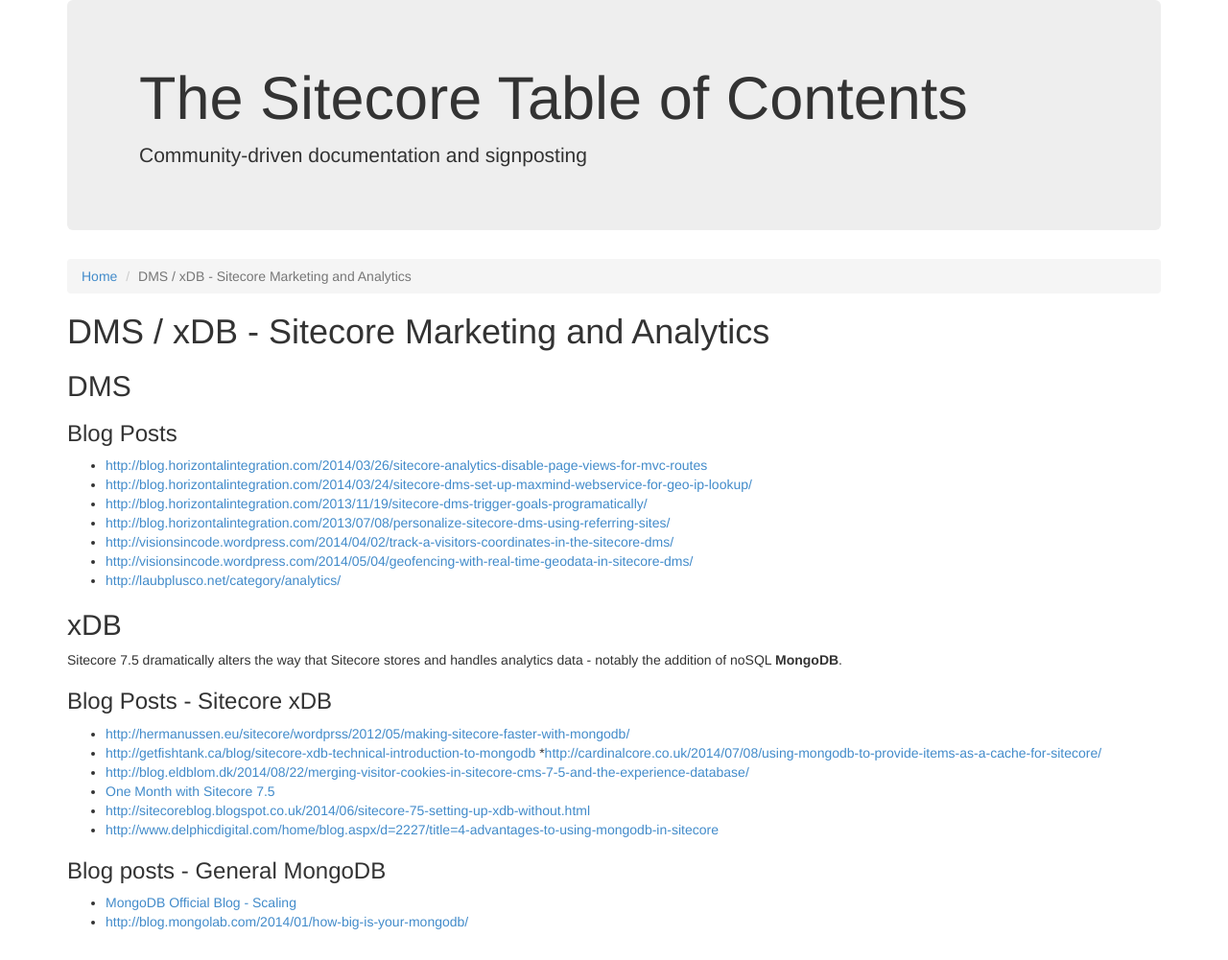
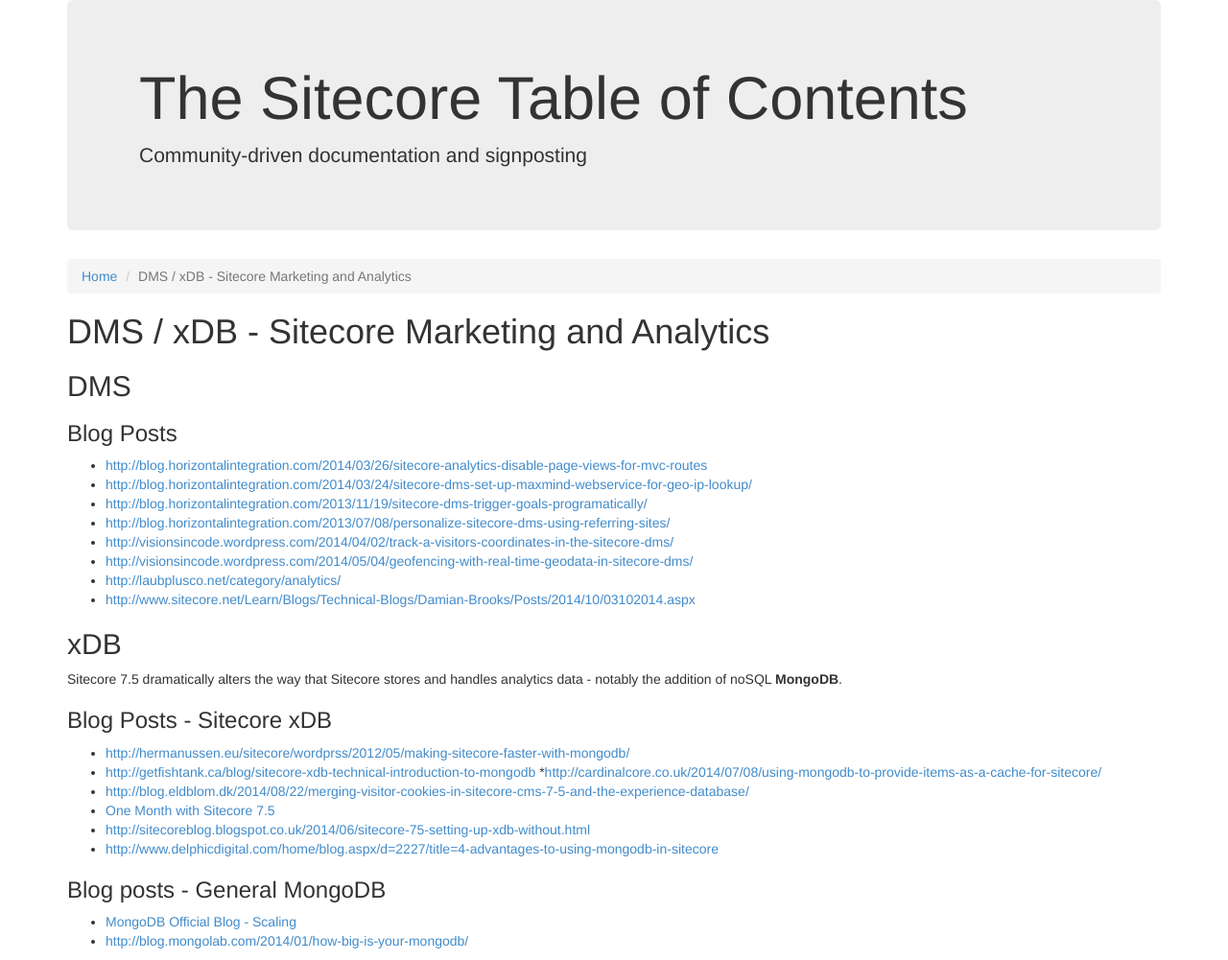
Before and after one commit to Sitecore-Community/docs, a Jekyll site: the page built from documentation/DMS/index.md, in a window 1280 px wide. Shown: the whole page at 96% size. Built offline with Jekyll 4.4.1, drawn with Linux system fonts in a browser that asks for light colours; nearby versions of some CDN libraries; some of the changed lines change nothing that is shown.

Commit message:
Modified file using Dillinger

```diff
--- a/documentation/DMS/index.md
+++ b/documentation/DMS/index.md
@@ -15,6 +15,7 @@
 * [http://visionsincode.wordpress.com/2014/04/02/track-a-visitors-coordinates-in-the-sitecore-dms/](http://visionsincode.wordpress.com/2014/04/02/track-a-visitors-coordinates-in-the-sitecore-dms/)
 * [http://visionsincode.wordpress.com/2014/05/04/geofencing-with-real-time-geodata-in-sitecore-dms/](http://visionsincode.wordpress.com/2014/05/04/geofencing-with-real-time-geodata-in-sitecore-dms/)
 * [http://laubplusco.net/category/analytics/](http://laubplusco.net/category/analytics/)
+* [http://www.sitecore.net/Learn/Blogs/Technical-Blogs/Damian-Brooks/Posts/2014/10/03102014.aspx](http://www.sitecore.net/Learn/Blogs/Technical-Blogs/Damian-Brooks/Posts/2014/10/03102014.aspx)
 
 ## xDB
 
```
